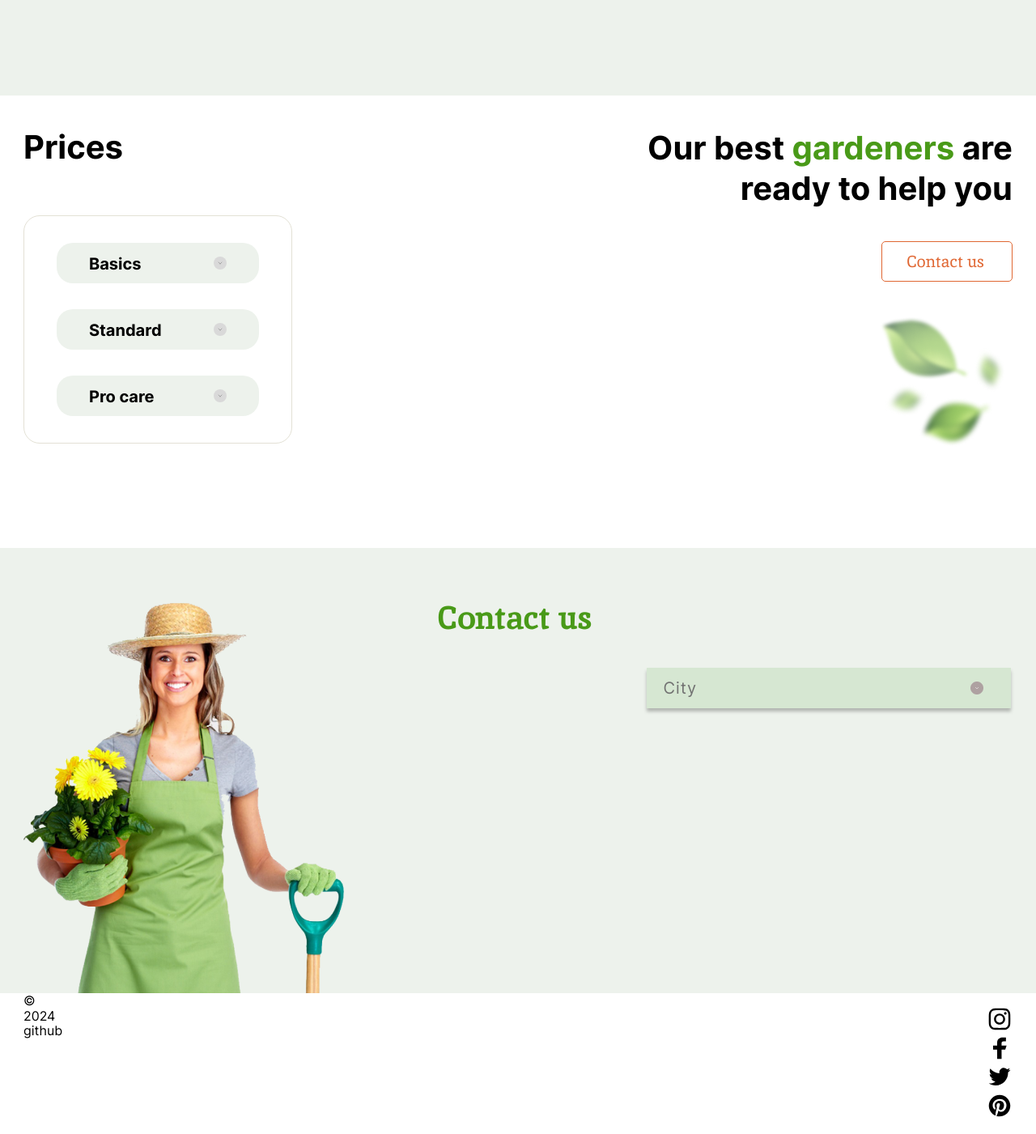
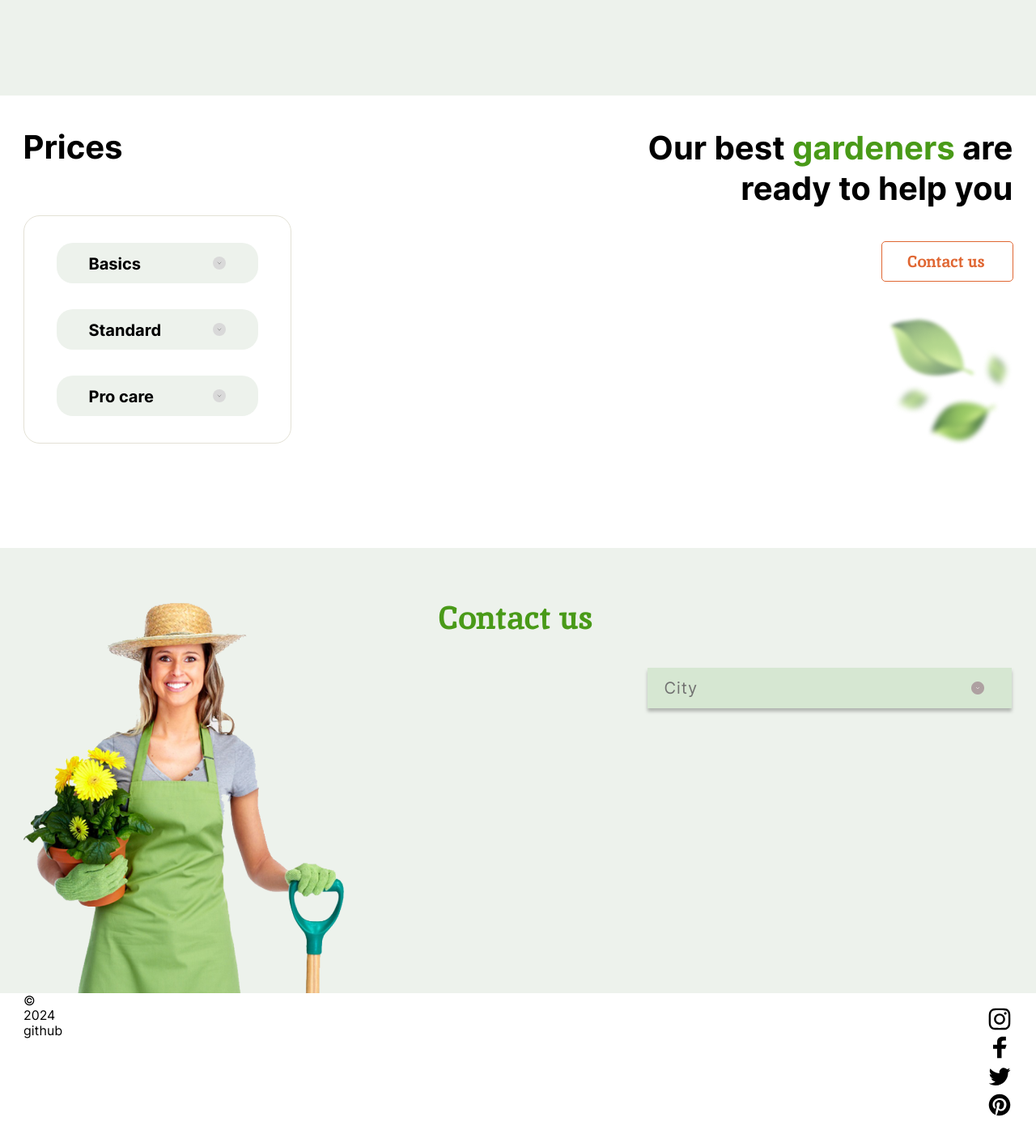
Before and after one commit to Halcolivan/Plants, a website: page plants/index.html in a window 1280 px wide. Shown: the part 2513-3914 px from the top of the page at 81% size. Drawn offline with Linux system fonts and the light colour scheme; files whose address does not match are found by name.

Commit message:
fix: minor styling bugs fixed

```diff
--- a/plants/index.html
+++ b/plants/index.html
@@ -129,7 +129,7 @@
     </section>
 
     <section id="price" class="prices">
-      <div class="wrapper">
+      <div class="wrapper prices__wrapper">
         <div class="container-2-columns">
           <div class="prices__left-side">
             <h2 class="prices__h2-left">Prices</h2>
@@ -158,7 +158,6 @@
             </div>
             <div class="prices__image-container"><img class="prices__image" src="assets/image/prices__leafs.png"
                 alt="prices leafs"></div>
-
           </div>
         </div>
       </div>
@@ -170,7 +169,7 @@
         <h2 class="contact-us__h2 text-colored">Contact us</h2>
         <div class="contact-us__accordion">
           <p class="contact-us__city">City</p>
-          <div class="accordion-image contact-us__image"><img src="assets/ico/contact-us__accordion-button.png" alt="accordion-button">
+          <div class="accordion-image contact-us__accordion-image"><img src="assets/ico/contact-us__accordion-button.png" alt="accordion-button">
           </div>
         </div>
       </div>
--- a/plants/sass/layouts/_contact-us.scss
+++ b/plants/sass/layouts/_contact-us.scss
@@ -3,16 +3,16 @@
 }
 .contact-us__wrapper {
   display: flex;
-  padding: 50px 0 0 0;
+  padding: 53px 0 0 0;
 }
 .contact-us__image {
-  margin-right: 112px;
+  margin-right: 113px;
   img {
     display: block;
   }
 }
 .contact-us__h2 {
-  padding: 10px 0 0 0;
+  padding: 7px 0 0 0;
   font-weight: 700;
   margin-right: 68px;
 }
@@ -21,18 +21,18 @@
   max-height: 50px;
   display: flex;
   padding: 14px 35px 17px 20px;
-  margin-top: 98px;
+  margin-top: 95px;
   box-shadow: 0px 4px 4px 0px rgba(0, 0, 0, 0.25);
   background: #d6e7d2;
 }
 .contact-us__city {
   margin-right: 338px;
   color: $color-service;
-  font-size: 20px;
+  font-size: 2rem;
   font-weight: 400;
   letter-spacing: 0.1rem;
 }
-.contact-us__image{
+.contact-us__accordion-image{
   padding-top: 3px;
   img {
     display: block;
--- a/plants/sass/layouts/_price.scss
+++ b/plants/sass/layouts/_price.scss
@@ -1,9 +1,16 @@
 .prices {
-  padding: 40px 0 104px;
+  padding: 40px 0 108px;
+}
+.prices__wrapper {
+  max-width: 1239px;
+  margin: 0 auto;
 }
 .container-2-columns {
   display: flex;
   justify-content: space-between;
+}
+.prices__left-side {
+  padding-left: 8px;
 }
 .prices__h2-left {
   font-family: Inter, Verdana, sans-serif;
@@ -38,16 +45,22 @@
   align-items: end;
 }
 .prices__h2-right {
-  max-width: 455px;
+  max-width: 460px;
   font-family: Inter, Verdana, sans-serif;
   font-weight: 700;
   line-height: 5rem;
   text-align: right;
   margin-bottom: 40px;
+  padding-right: 8px;
 }
 .prices__button-container {
-  margin-bottom: 35px;
+  margin-bottom: 34px;
+  padding-right: 8px;
 }
 .prices__button {
   padding: 11px 34px 11px 31px;
+  font-weight: 700;
 }
+.prices__image {
+  display: block;
+}
```
Also changed, not shown: plants/sass/style.css, 1 other file.
